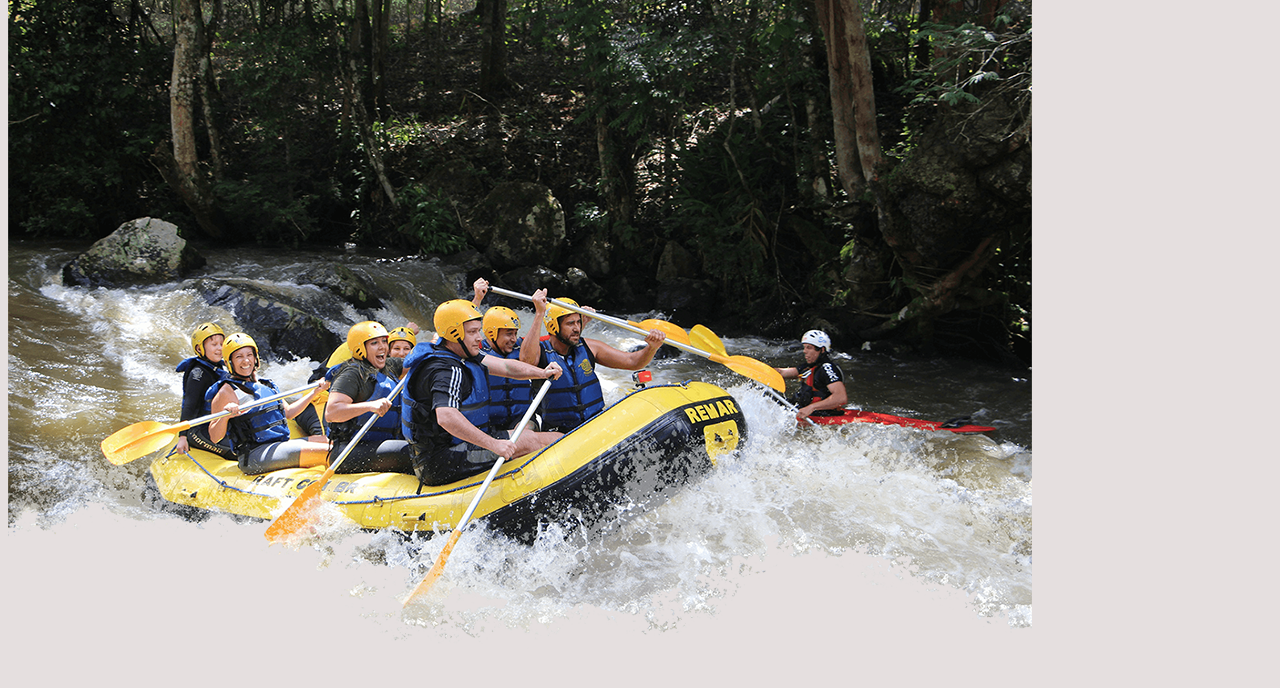
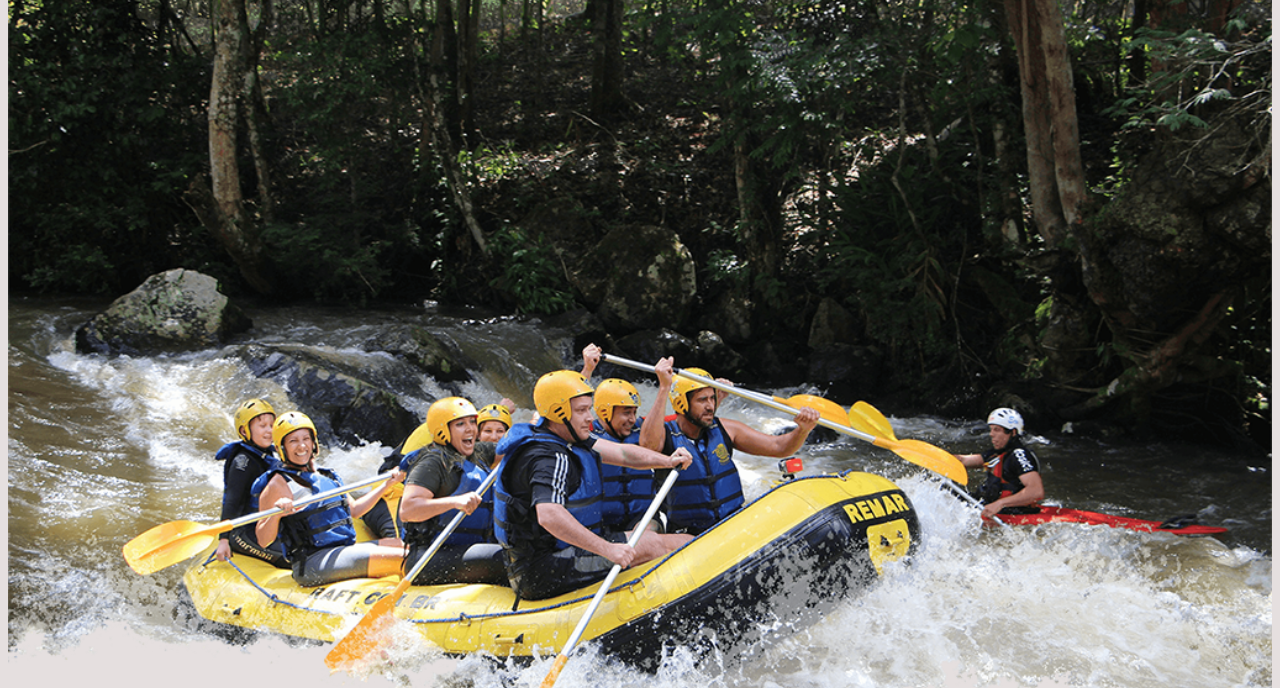
Before and after one commit to jaredrezabala/wdd130, a plain HTML site: page wwr/index.html in a window 1280 px wide. Shown: the part 112-800 px from the top of the page. Drawn offline with Linux system fonts and the light colour scheme.

Commit message:
width 100

```diff
--- a/wwr/styles/style.css
+++ b/wwr/styles/style.css
@@ -81,7 +81,7 @@ footer{
     width: 80px;
 }
 #hero-img{
-    max-width: 1600px;
+    width: 100%;
 }
 footer p{
     font-size: 1.2em;
```
